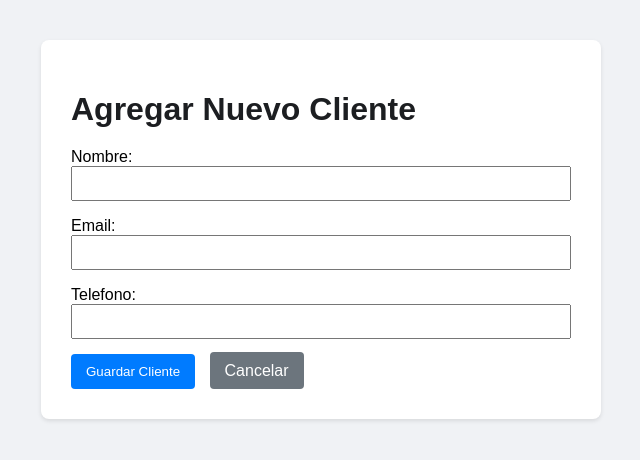
After one commit to Benj11ii/proyecto-modulo-7, a Django app: page /gestion/clientes/nuevo/ in a window 1280 px wide. The commit adds this page. Shown: the top 460 px of the page, without its empty margins (319-959 px from the left). Run offline with Django 5.2, Linux system fonts and the light colour scheme.

Commit message:
visualización de codigo para pág. web

```diff
--- /dev/null
+++ b/gestion/templates/gestion/cliente_form.html
@@ -0,0 +1,31 @@
+<!DOCTYPE html>
+<html lang="es">
+<head>
+    <meta charset="UTF-8">
+    <title>Alke Wallet - Nuevo Cliente</title>
+    <style>
+        body { font-family: Arial, sans-serif; margin: 40px; background-color: #f0f2f5; }
+        .form-container { background: white; padding: 30px; border-radius: 8px; box-shadow: 0 2px 4px rgba(0,0,0,0.1); max-width: 500px; margin: auto; }
+        h1 { color: #1c1e21; margin-bottom: 20px; }
+        .btn { background-color: #007bff; color: white; padding: 10px 15px; border: none; border-radius: 4px; cursor: pointer; text-decoration: none; }
+        .btn-cancel { background-color: #6c757d; margin-left: 10px; }
+        form p { margin-bottom: 15px; }
+        input { width: 100%; padding: 8px; box-sizing: border-box; }
+    </style>
+</head>
+<body>
+    <div class="form-container">
+        <h1>Agregar Nuevo Cliente</h1>
+
+        <form method="post">
+            <!-- REQUISITO DE SEGURIDAD OBLIGATORIO (Pág. 13) -->
+            {% csrf_token %}
+
+            {{ form.as_p }}
+
+            <button type="submit" class="btn">Guardar Cliente</button>
+            <a href="{% url 'lista_clientes' %}" class="btn btn-cancel">Cancelar</a>
+        </form>
+    </div>
+</body>
+</html>
--- a/gestion/urls.py
+++ b/gestion/urls.py
@@ -1,7 +1,9 @@
 from django.urls import path
-from .views import ListaClientesView
+from .views import ListaClientesView,  CrearClienteView, EditarClienteView
 
 urlpatterns = [
     # Definimos la ruta para la lista de clientes
     path('clientes/', ListaClientesView.as_view(), name='lista_clientes'),
+    path('clientes/nuevo/', CrearClienteView.as_view(), name='crear_cliente'),
+      path('clientes/editar/<int:pk>/', EditarClienteView.as_view(), name='editar_cliente'),
 ]
--- a/gestion/views.py
+++ b/gestion/views.py
@@ -1,4 +1,5 @@
-from django.views.generic import ListView
+from django.views.generic import ListView, CreateView, UpdateView
+from django.urls import reverse_lazy
 from .models import Cliente
 
 # Esta vista se encarga de traer todos los clientes de la BD y pasarlos al HTML
@@ -6,3 +7,15 @@ class ListaClientesView(ListView):
     model = Cliente
     template_name = 'gestion/lista_clientes.html'
     context_object_name = 'clientes'
+
+class CrearClienteView(CreateView):
+    model = Cliente
+    fields = ['nombre', 'email', 'telefono']
+    template_name = 'gestion/cliente_form.html'
+    success_url = reverse_lazy('lista_clientes')
+
+class EditarClienteView(UpdateView):
+    model = Cliente
+    fields = ['nombre', 'email', 'telefono']
+    template_name = 'gestion/cliente_form.html'
+    success_url = reverse_lazy('lista_clientes')
```
Also changed, not shown: gestion/templates/gestion/lista_clientes.html (+48 -8 lines), db.sqlite3.
